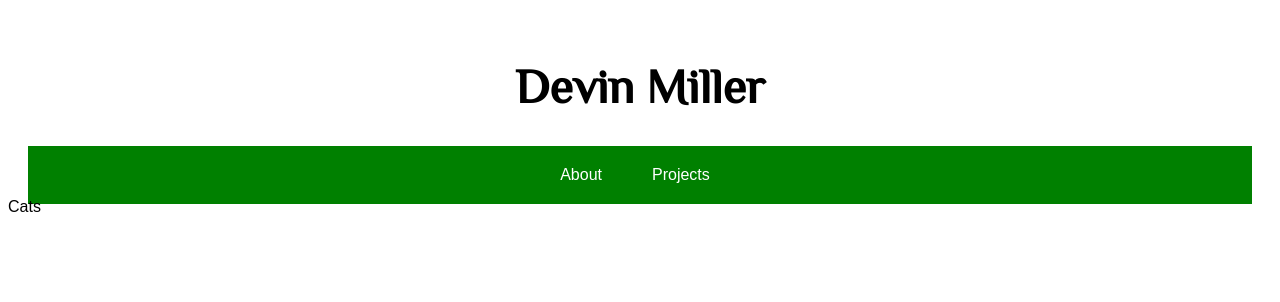
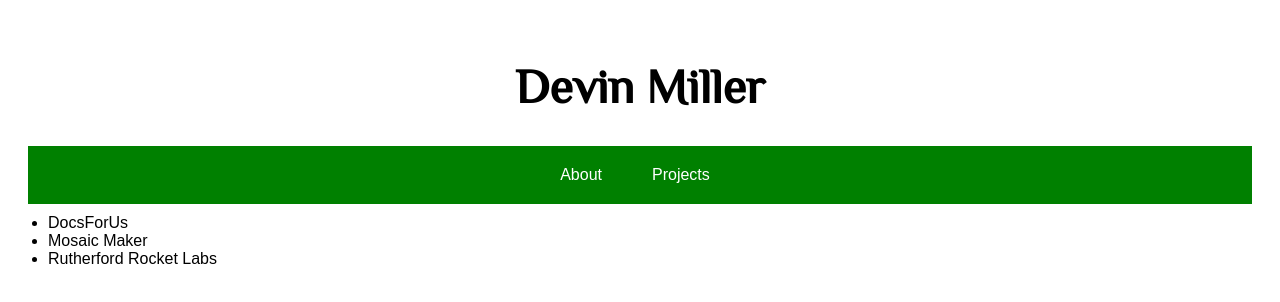
Before and after one commit to devzmiller/devin-portfolio, a React (Create React App) app: page / in a window 1280 px wide. Both pictures are taken after a click on the item "Projects". Shown: the top 302 px of the page. Built offline with nearby package versions, Linux system fonts and the light colour scheme.

Commit message:
Create Projects component with a nav list

```diff
--- a/src/components/About.js
+++ b/src/components/About.js
@@ -1,4 +1,5 @@
 import React, { Component } from 'react';
+import '../stylesheets/About.css'
 
 class About extends Component {
   render() {
--- a/src/components/Content.js
+++ b/src/components/Content.js
@@ -1,5 +1,6 @@
 import React, { Component } from 'react';
 import About from './About'
+import Projects from './Projects'
 
 class Content extends Component {
   render() {
@@ -12,7 +13,7 @@ class Content extends Component {
     } else if (this.props.view === "projects") {
       return (
         <main>
-          Cats
+          <Projects />
         </main>
       )
     }
--- /dev/null
+++ b/src/components/Projects.js
@@ -0,0 +1,17 @@
+import React, { Component } from 'react';
+
+class Projects extends Component {
+  render() {
+    return (
+      <div className="project-links">
+        <ul>
+          <li>DocsForUs</li>
+          <li>Mosaic Maker</li>
+          <li>Rutherford Rocket Labs</li>
+        </ul>
+      </div>
+    )
+  }
+}
+
+export default Projects;
```
Also changed, not shown: src/stylesheets/Projects.css (added), src/stylesheets/Projects.scss (added).
